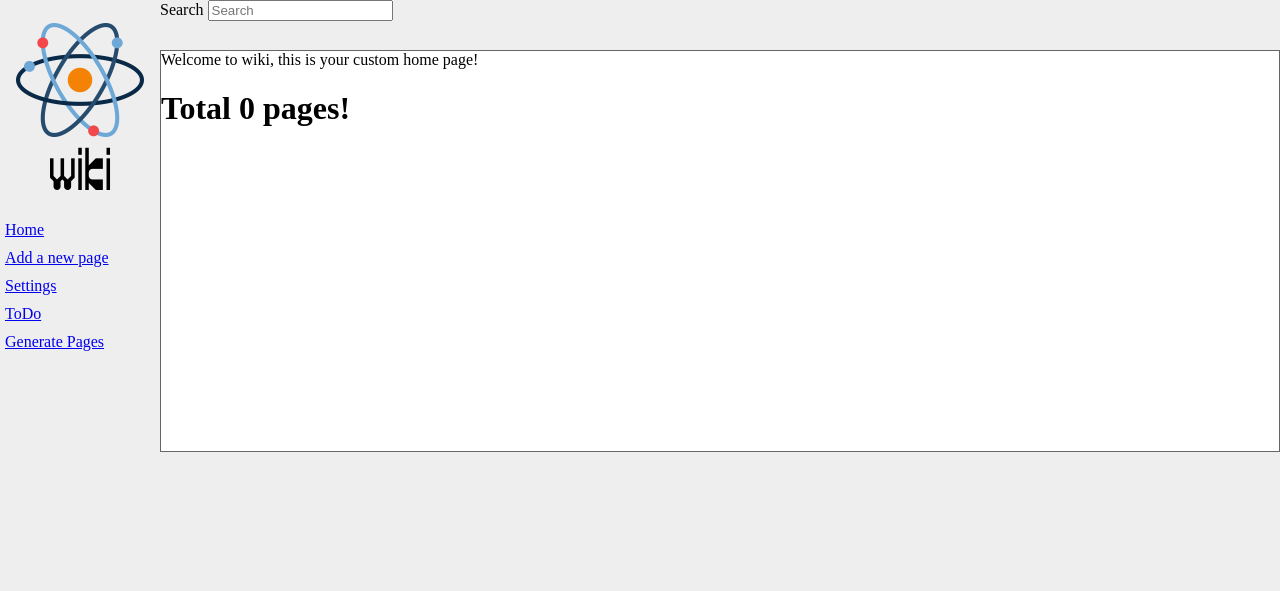
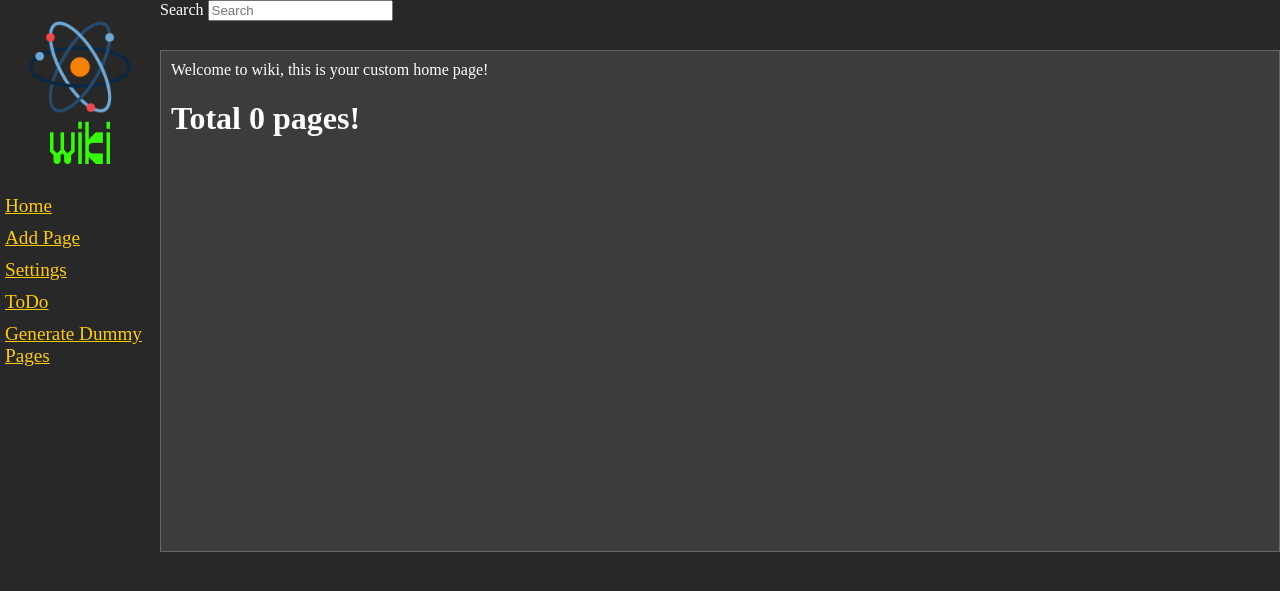
Before and after one commit to thesmileynoob/wiki, a Flask app: page / in a window 1280 px wide. Shown: the top 591 px of the page. Run offline with Flask 2, Linux system fonts and the light colour scheme; data that the repository does not hold is empty.

Commit message:
move component templates to separate dir. css bump

```diff
--- a/static/css/theme.css
+++ b/static/css/theme.css
@@ -1,6 +1,24 @@
+/* variables */
+:root {
+    --logo-color: #33ff00;
+    --link-color: #ffcc00;
+    --text-color: #fff;
+
+    /* Background color of the whole document */
+    --base-color-bg: rgb(40, 40, 40);
+    /* Background color of the .contentbox */
+    --base-color-fg: rgb(60, 60, 60);
+
+}
+
 body {
-    background-color: #eee;
+    background-color: var(--base-color-bg);
     margin: 0;
+    color: var(--text-color) !important;
+}
+
+body a {
+    color: var(--link-color);
 }
 
 .topbar {
@@ -22,27 +40,34 @@ body {
 
 .sidebar #logobox #logo {
     display: block;
-    width: 8em;
-    height: 8em;;
+    margin-left: auto;
+    margin-right: auto;
+    width: 80%;
+    background-position: center center;
+    background-repeat: no-repeat;
 }
 
 .sidebar #logobox #logo_title {
     font-size: 55px;
     font-family: logoFont;
-    color: black;
+    color: var(--logo-color);
     text-decoration: none;
 }
 
-.sidebar .nav .navlink {
+/* sidebar links */
+.sidebar nav *{
     display: block;
+    color: var(--link-color);
     padding: 5px;
+    font-size: 1.2em;
 }
+
 
 .contentbox {
     margin: 0 0 0 10em;
-    background-color: white;
+    background-color: var(--base-color-fg);
     border: 1px solid #666;
-    min-height: 400px;
+    min-height: 500px;
 }
 
 .contentbox #page {
--- a/templates/add_page.html
+++ b/templates/add_page.html
@@ -1,4 +1,4 @@
-{% extends 'wiki_base.html' %}
+{% extends 'components/base.html' %}
 
 {% block title %} {{title}} {% endblock title %}
 
--- a/templates/wiki_base.html
+++ b/templates/components/base.html
@@ -17,16 +17,13 @@
 </head>
 
 <body>
-    {% include 'sidebar.html' %}
-
-    <div class="topbar">
-        <label for="search">Search</label>
-        <input type="text" name="search" id="search" placeholder="Search">
-    </div>
+    {% include 'components/sidebar.html' %}
+    {% include 'components/topbar.html' %}
 
     <div class="contentbox">
         {% block content %} OVERRIDE THIS! {% endblock content %}
     </div>
 
 </body>
+
 </html>
--- /dev/null
+++ b/templates/components/sidebar.html
@@ -0,0 +1,18 @@
+<div class="sidebar">
+    <!-- Logo -->
+    <div id="logobox">
+        <a href="/">
+            <img src="/static/images/logo.png" alt="wiki logo" id="logo">
+        </a>
+        <a id="logo_title" href="/">Wiki</a>
+    </div>
+
+    <!-- Navbar -->
+    <nav>
+        <a href="/">Home</a>
+        <a href="/add">Add Page</a>
+        <a href="/settings">Settings</a>
+        <a href="/todo">ToDo</a>
+        <a href="/generate">Generate Dummy Pages</a>
+    </nav>
+</div>
--- /dev/null
+++ b/templates/components/topbar.html
@@ -0,0 +1,4 @@
+    <div class="topbar">
+        <label for="search">Search</label>
+        <input type="text" name="search" id="search" placeholder="Search">
+    </div>
--- a/templates/home.html
+++ b/templates/home.html
@@ -1,11 +1,11 @@
-{% extends 'wiki_base.html' %}
+{% extends 'components/base.html' %}
 
 {% block title %} Home {% endblock title %}
 
 {% block content %}
 
 
-<div>
+<div style="padding: 10px">
     Welcome to wiki, this is your custom home page!
     <h1>Total {{num_pages}} pages!</h1>
     <ol>
--- a/templates/page.html
+++ b/templates/page.html
@@ -1,4 +1,4 @@
-{% extends 'wiki_base.html' %}
+{% extends 'components/base.html' %}
 
 {% block title %} {{title}}  {% endblock title %}
 
--- a/templates/sidebar.html
+++ /dev/null
@@ -1,18 +0,0 @@
-<div class="sidebar">
-    <!-- Logo -->
-    <div id="logobox">
-        <a href="/">
-            <img src="/static/images/logo.png" alt="wiki logo" id="logo">
-        </a>
-        <a id="logo_title" href="/">Wiki</a>
-    </div>
-
-    <!-- Navbar -->
-    <div class="nav">
-        <a href="/" class="navlink">Home</a>
-        <a href="/add" class="navlink">Add a new page</a>
-        <a href="/settings" class="navlink">Settings</a>
-        <a href="/todo" class="navlink">ToDo</a>
-        <a href="/generate" class="navlink">Generate Pages</a>
-    </div>
-</div>
```
